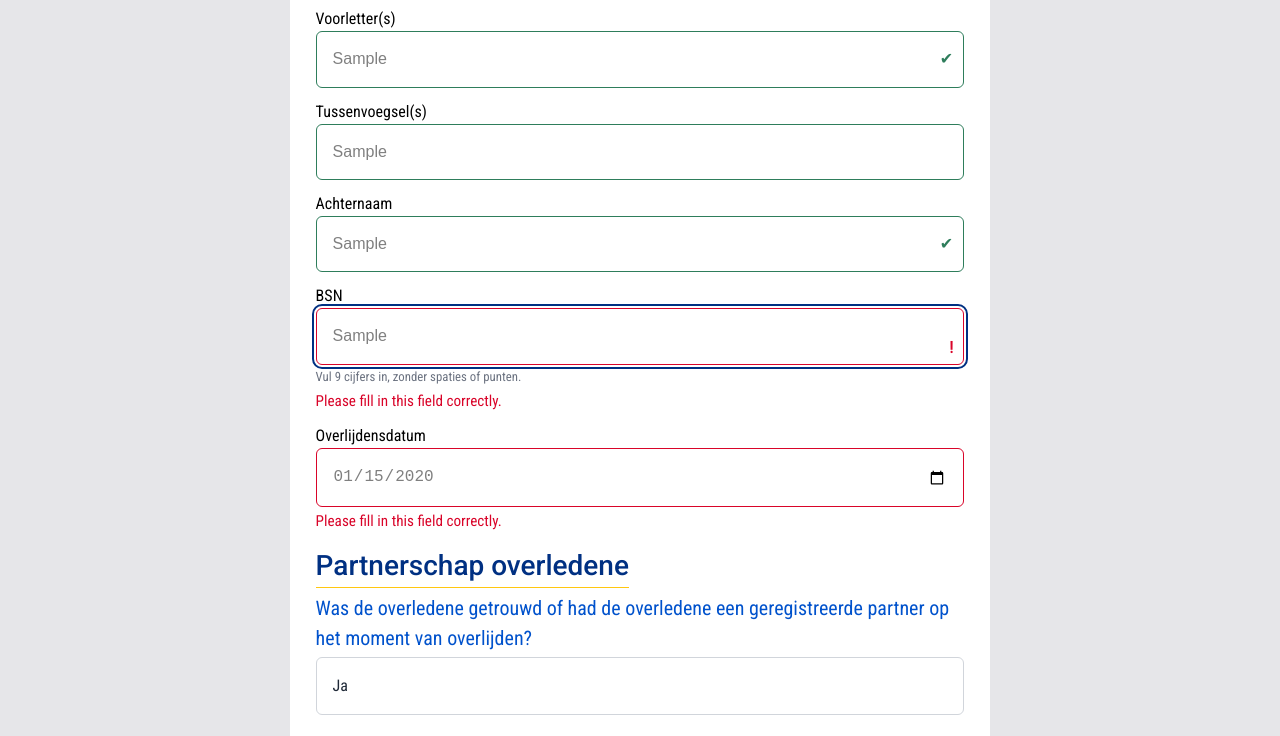
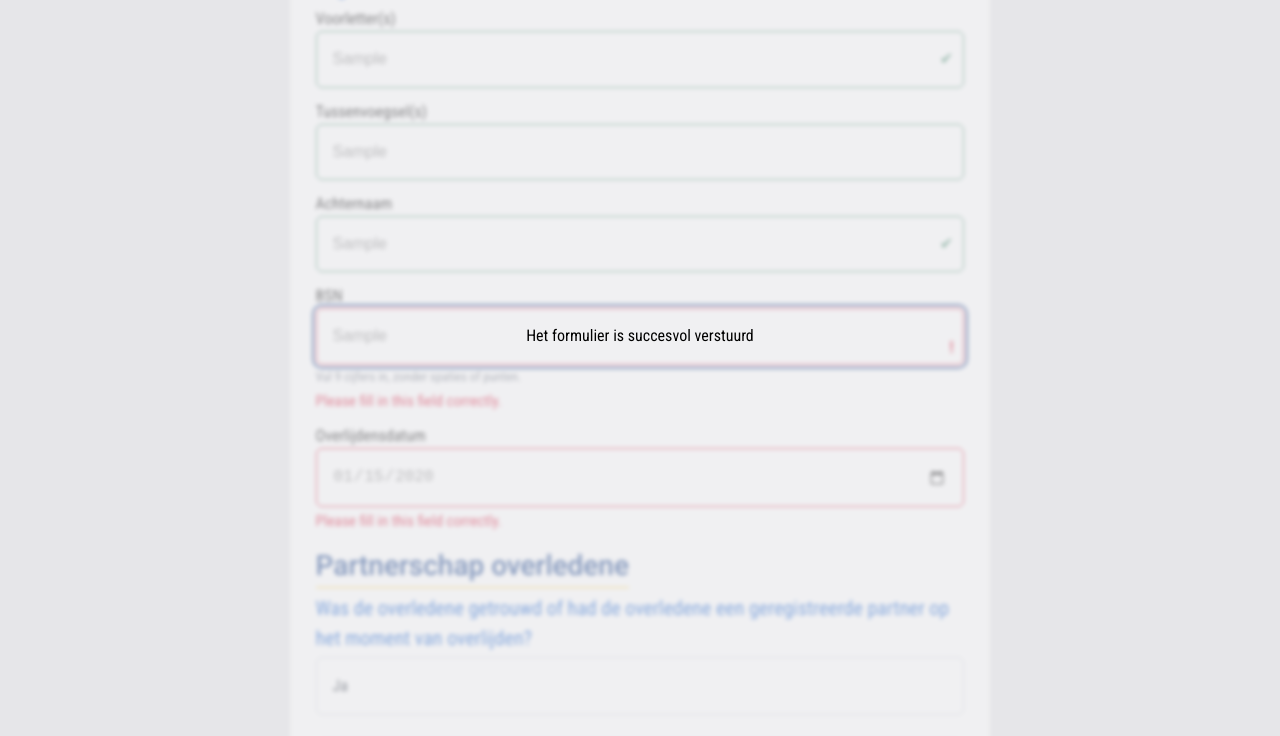
Before and after one commit to selavanvreeswijk/erfenis-formulier, a plain HTML site: page index.html in a window 1280 px wide. Both pictures are taken after typing "Sample", "Sample", "Sample", "Sample", "2020-01-15", "Sample" into the empty fields and a click on the button "Verzenden". Shown: the part 245-981 px from the top of the page. Drawn offline with Linux system fonts and the light colour scheme.

Commit message:
werk 20/03

```diff
--- a/css/styles.css
+++ b/css/styles.css
@@ -143,7 +143,8 @@ main{
 input[type="text"],
 input[type="date"],
 input[type="file"],
-input[type="e-mail"]{
+input[type="e-mail"],
+input[type="tel"]{
     color: var(--color-content-subtle);
     font-size: 16px;
     background-color: var(--color-background-input);
@@ -289,6 +290,7 @@ label input{
     font-weight: bold;
 }
 
+/* :placeholder-shown = true wanneer het inputveld leeg is en de placeholder zichtbaar is */
 input:valid:not(:placeholder-shown) ~ .checkmark,
 input:valid:not(:placeholder-shown) ~ .checkmark2{
     display: block;
@@ -299,6 +301,8 @@ input:invalid:not(:placeholder-shown) ~ .error-icon2{
     display: flex;
 }
 
+/* Toon foutmelding wanneer input ongeldig is en niet leeg */
+/* Bron: MDN Web Docs – :invalid + :placeholder-shown */
 input:invalid:not(:placeholder-shown) ~ .error-message{
     display: block;
 }
@@ -306,6 +310,30 @@ input:invalid:not(:placeholder-shown) ~ .error-message{
 input:focus-visible{
     outline: 2px solid var(--color-content-emphasis);
     outline-offset: 2px;
+}
+
+/* Formulier versturen */
+body.submitted main{
+    opacity: 0.4;
+    filter: blur(2px);
+    pointer-events: none;
+}
+
+body.submitted::after{
+    content: "Het formulier is succesvol verstuurd";
+    position: fixed;
+    inset: 0;
+    display: grid;
+    place-items: center;
+
+    opacity: 0;
+    animation: fadeIn 0.4s ease forwards;
+}
+
+@keyframes fadeIn{
+    to{
+        opacity: 1;
+    }
 }
 
 /* --------------------------------------------------------------------------------- MARK: OPENKLAPPEN & TRANSITIE
--- a/index.html
+++ b/index.html
@@ -37,6 +37,7 @@
                                     aria-describedby="voorletter-error"
                                     required> <!--Bron pattern: https://developer.mozilla.org/en-US/docs/Web/HTML/Reference/Attributes/pattern -->
 
+                                    <!--Bron aria roles: https://developer.mozilla.org/en-US/docs/Web/Accessibility/ARIA/Guides/Techniques-->
                                 <p id="voorletter-error" class="error-message" aria-live="polite"></p>
                                 <span class="checkmark" aria-hidden="true">✔</span>
                                 <span class="error-icon" aria-hidden="true">!</span>
@@ -469,7 +470,7 @@
                                             pattern="[A-Za-z.]+"
                                             placeholder=" "
                                             aria-describedby="voorletters3-error"
-                                            required> <!--Bron pattern: https://developer.mozilla.org/en-US/docs/Web/HTML/Reference/Attributes/pattern -->
+                                            required>
 
                                         <p id="voorletters3-error" class="error-message" aria-live="polite"></p>
                                         <span class="checkmark" aria-hidden="true">✔</span>
@@ -960,7 +961,7 @@
                             </fieldset>
                         </fieldset>
 
-                        <button type="submit">Verzenden</button>
+                        <button id="submit" type="submit">Verzenden</button>
                     </fieldset>
                 </form>
             </section>
--- a/js/script.js
+++ b/js/script.js
@@ -1,4 +1,4 @@
-// Validatie -----------------------------------
+// Validatie ---------------------------------------------------------------------------------------------------------------------------
 
 const inputs = document.querySelectorAll('input');
 
@@ -69,8 +69,9 @@ form.addEventListener('submit', (event) => {
   }
 });
 
-// Functie voor scroll + view transition ------------------------
-// Bron: met startViewTransition en ScrollIntoView heeft Viktor me geholpen
+// Functie voor scroll + view transition ----------------------------------------------------------------------------------------
+// Bron: met startViewTransition en ScrollIntoView heeft Viktor me geholpen.
+// Hierna zelf met https://developer.mozilla.org/en-US/docs/Web/API/View_Transition_API uitgewerkt
 function scrollMetTransitie(element, block = "center"){
   document.startViewTransition(() =>
     element.scrollIntoView({
@@ -144,3 +145,9 @@ adresBuitenlandGeklikt.addEventListener("click", () => {
         adresBuitenland.scrollIntoView({behavior:"smooth", block:"center"})
     );
 });
+
+// Submit button
+
+document.getElementById("submit").addEventListener("click", () => {
+    document.body.classList.add("submitted");
+});
```
Also changed, not shown: images/final1.png (added), images/final2.png (added), images/final3.png (added), images/final4.png (added), images/final5.png (added), images/final6.png (added), 1 other file.
